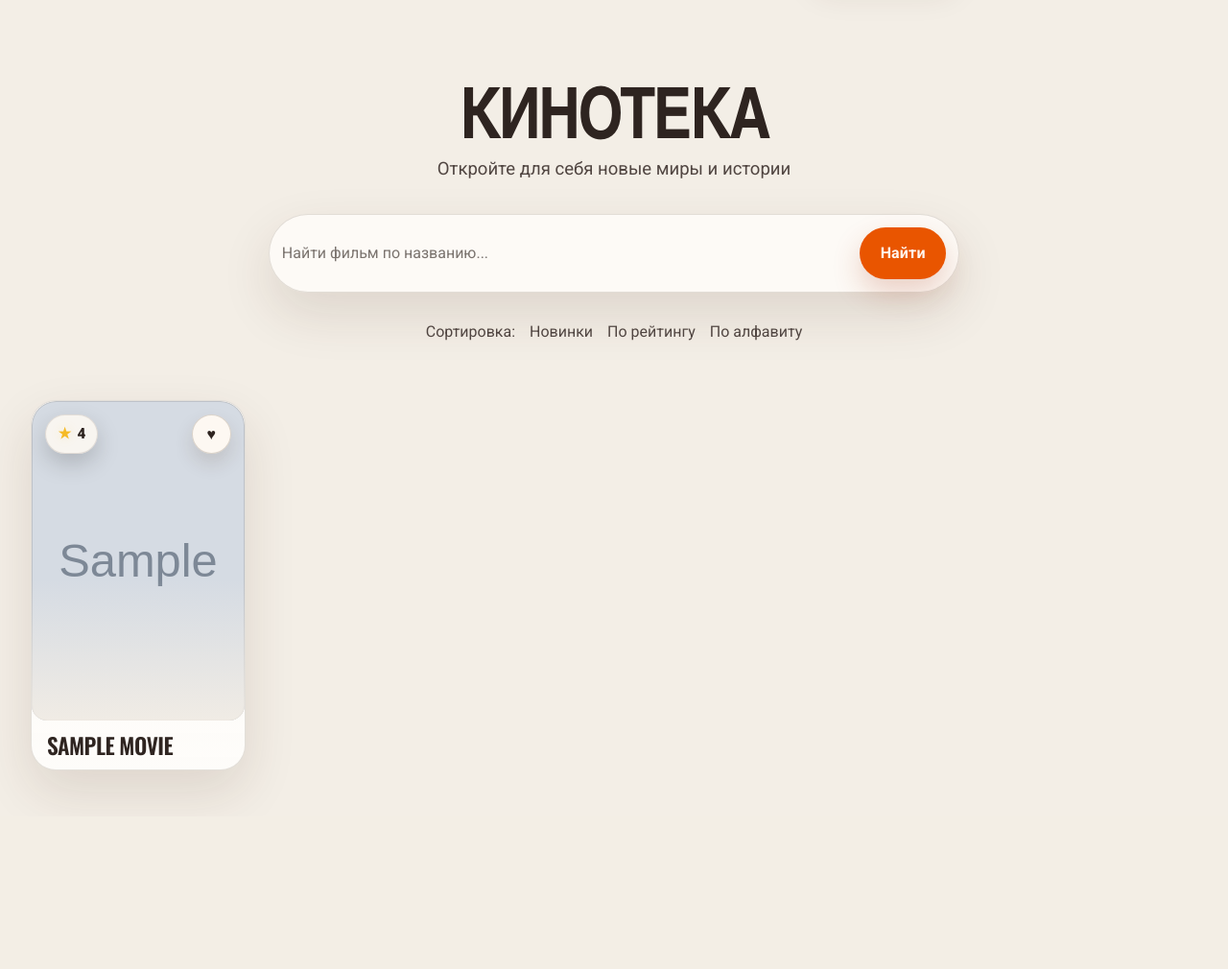
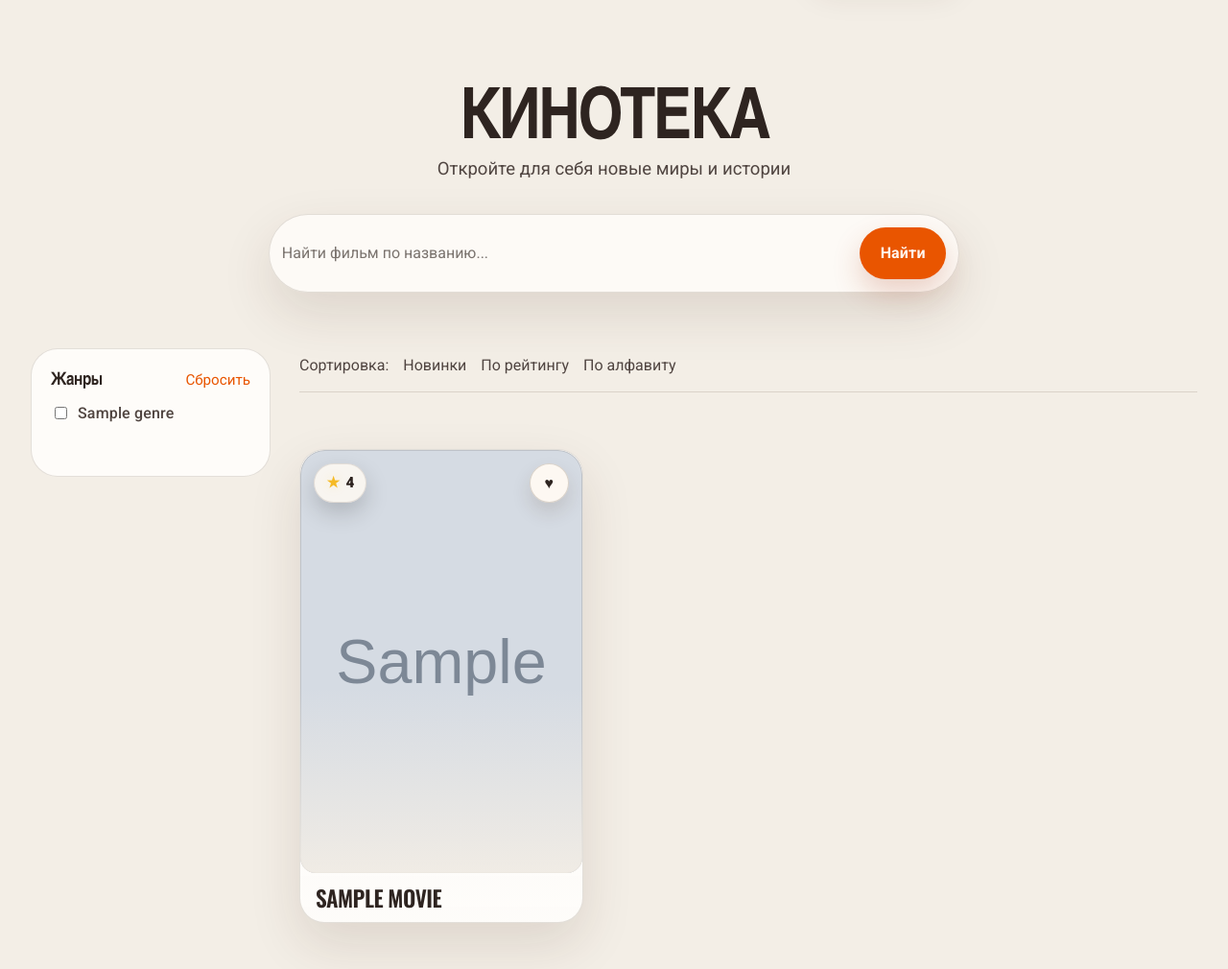
Before and after one commit to vehxi/django-course-work, a Django app: template templates/movies/movie_list.html in a window 1280 px wide. Shown: the part 84-1094 px from the top of the page at 96% size. Before the commit the page ends 912 px from the top, so only its background shows below. Run offline with Django 4.2, Linux system fonts and the light colour scheme; the template is opened without the code that fills it: most values are stand-ins (such as "Sample title", 1, 10 or a date in 2020); grey boxes marked "Sample" are stand-in pictures.

Commit message:
Реализация сайдбара с множественной фильтрацией по жанрам и интеграция AJAX

```diff
--- a/static/js/main.js
+++ b/static/js/main.js
@@ -48,11 +48,13 @@ document.addEventListener('DOMContentLoaded', () => {
 
         const buildSearchUrl = (query) => {
             const url = new URL(searchUrl, window.location.origin);
-
+            const params = new URLSearchParams(new FormData(searchForm));
             if (query) {
-                url.searchParams.set('q', query);
+                params.set('q', query);
+            } else {
+                params.delete('q');
             }
-
+            url.search = params.toString();
             return url;
         };
 
--- a/templates/movies/movie_list.html
+++ b/templates/movies/movie_list.html
@@ -4,35 +4,89 @@
 {% block title %}Каталог фильмов | KINOBASE{% endblock %}
 
 {% block content %}
-    <div class="hero-section">
+    <style>
+        .catalog-layout {
+            display: grid;
+            grid-template-columns: 250px 1fr;
+            gap: 30px;
+            align-items: start;
+        }
+        @media (max-width: 768px) {
+            .catalog-layout {
+                grid-template-columns: 1fr;
+            }
+        }
+        .sort-btn {
+            background: none;
+            border: none;
+            padding: 5px 0;
+            cursor: pointer;
+            font-size: var(--text-base);
+            font-family: inherit;
+            color: var(--text-secondary);
+        }
+        .sort-btn.active {
+            color: var(--text-main);
+            font-weight: bold;
+            border-bottom: 2px solid var(--accent);
+        }
+        .sort-btn:hover {
+            color: var(--text-main);
+        }
+    </style>
+
+    <form method="get" action="{% url 'movie_list' %}" id="search-form">
+        <div class="hero-section" style="margin-bottom: 30px;">
             <h1 class="page-title">Кинотека</h1>
             <p class="hero-subtitle">Откройте для себя новые миры и истории</p>
 
-        <form method="get" action="{% url 'movie_list' %}" class="search-form" id="search-form">
+            <div class="search-form" id="search-form-container">
                 <input type="text" name="q" id="search-input" data-url="{% url 'movie_list' %}" value="{{ search_query }}" placeholder="Найти фильм по названию..." class="search-input" autocomplete="off">
                 <button type="submit" class="btn-primary search-btn">Найти</button>
                 <a href="{% url 'movie_list' %}" class="btn-reset-search {% if not search_query %}hidden{% endif %}" id="reset-search-btn" title="Сбросить поиск">✕</a>
-        </form>
+            </div>
         </div>
 
-    <!-- Панель сортировки -->
-    <div class="sorting-panel" style="display: flex; gap: 15px; justify-content: center; margin-bottom: 30px;">
-        <span class="sorting-label" style="color: var(--text-secondary);">Сортировка:</span>
-        <a href="?sort=-id{% if search_query %}&q={{ search_query }}{% endif %}"
-           style="text-decoration: none; color: {% if current_sort == '-id' %}var(--text-main); font-weight: bold; border-bottom: 2px solid var(--accent);{% else %}var(--text-secondary){% endif %};">
+        <div class="catalog-layout">
+
+            <!-- Sidebar with filters -->
+            <aside class="sidebar-filters" style="background: var(--card-bg); padding: 20px; border-radius: var(--radius-lg); border: 1px solid var(--border);">
+                <div style="margin-bottom: 25px;">
+                    <div style="display: flex; justify-content: space-between; align-items: baseline; margin-bottom: 10px;">
+                        <h3 style="margin: 0; font-size: var(--text-lg); color: var(--text-main);">Жанры</h3>
+                        <button type="button" onclick="document.querySelectorAll('input[name=genre]').forEach(cb => cb.checked = false); document.getElementById('search-form').dispatchEvent(new Event('submit', {cancelable: true, bubbles: true}));" style="background: none; border: none; cursor: pointer; color: var(--accent); font-size: var(--text-sm); padding: 0;">Сбросить</button>
+                    </div>
+                    <div style="display: flex; flex-direction: column; gap: 10px;">
+                        {% for genre in genres %}
+                        <label style="display: flex; align-items: center; gap: 8px; cursor: pointer; color: var(--text-secondary); font-size: var(--text-base);">
+                            <input type="checkbox" name="genre" value="{{ genre.id }}" {% if genre.id|stringformat:'s' in current_genres %}checked{% endif %} onchange="document.getElementById('search-form').dispatchEvent(new Event('submit', {cancelable: true, bubbles: true}));">
+                            {{ genre.name }}
+                        </label>
+                        {% endfor %}
+                    </div>
+                </div>
+            </aside>
+
+            <!-- Main Content -->
+            <main class="catalog-content">
+                <input type="hidden" name="sort" id="sort-input" value="{{ current_sort }}">
+                <div class="sorting-panel" style="display: flex; gap: 15px; margin-bottom: 30px; border-bottom: 1px solid var(--border); padding-bottom: 10px;">
+                    <span class="sorting-label" style="color: var(--text-secondary); padding: 5px 0;">Сортировка:</span>
+                    <button type="button" class="sort-btn {% if current_sort == '-id' %}active{% endif %}" onclick="document.getElementById('sort-input').value='-id'; document.getElementById('search-form').dispatchEvent(new Event('submit', {cancelable: true, bubbles: true}));">
                        Новинки
-        </a>
-        <a href="?sort=rating{% if search_query %}&q={{ search_query }}{% endif %}"
-           style="text-decoration: none; color: {% if current_sort == 'rating' %}var(--text-main); font-weight: bold; border-bottom: 2px solid var(--accent);{% else %}var(--text-secondary){% endif %};">
+                    </button>
+                    <button type="button" class="sort-btn {% if current_sort == 'rating' %}active{% endif %}" onclick="document.getElementById('sort-input').value='rating'; document.getElementById('search-form').dispatchEvent(new Event('submit', {cancelable: true, bubbles: true}));">
                        По рейтингу
-        </a>
-        <a href="?sort=title{% if search_query %}&q={{ search_query }}{% endif %}"
-           style="text-decoration: none; color: {% if current_sort == 'title' %}var(--text-main); font-weight: bold; border-bottom: 2px solid var(--accent);{% else %}var(--text-secondary){% endif %};">
+                    </button>
+                    <button type="button" class="sort-btn {% if current_sort == 'title' %}active{% endif %}" onclick="document.getElementById('sort-input').value='title'; document.getElementById('search-form').dispatchEvent(new Event('submit', {cancelable: true, bubbles: true}));">
                        По алфавиту
-        </a>
+                    </button>
                 </div>
 
                 <div id="search-results-region">
                     {% include 'movies/includes/movie_search_results.html' %}
                 </div>
+            </main>
+        </div>
+    </form>
 {% endblock %}
```
Also changed, not shown: movies/views.py (+9 -1 lines). Lines whose indentation alone changed are shown as unchanged.
